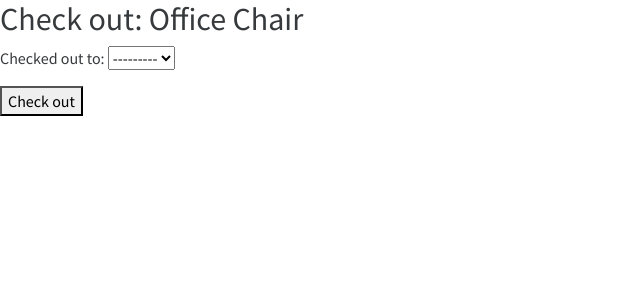
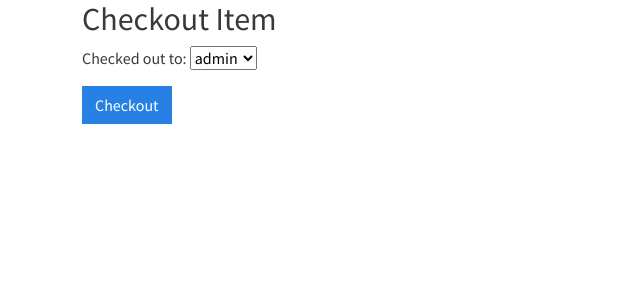
Before and after one commit to kcurt123/CIS281, a Django app: page /inventory/2/checkout/ in a window 1280 px wide. Shown: the part 56-356 px from the top of the page, without its empty margins (0-640 px from the left). Run offline with Django 5.2, Linux system fonts and the light colour scheme; a user stored in the database is signed in; data comes from the database, SQL or seed files in the repository; both versions use the stored data as it was after the commit; some libraries are stand-ins or nearby versions.

Commit message:
moved stuff around

```diff
--- a/inventory_management/inventory/templates/inventory/base.html
+++ b/inventory_management/inventory/templates/inventory/base.html
@@ -4,7 +4,7 @@
 <head>
     <meta charset="UTF-8">
     <meta name="viewport" content="width=device-width, initial-scale=1.0">
-    <link href="{% static 'bootstrap.min.css' %}" rel="stylesheet">
+    <link href="{% static 'css/bootstrap.min.css' %}" rel="stylesheet">
     <title>Document</title>
 </head>
 <body>
@@ -12,7 +12,7 @@
     {% block content %}
     {% endblock %}
 
-    <script src="{% static 'bootstrap.bundle.min.js' %}"
+    <script src="{% static 'js/bootstrap.bundle.min.js' %}"
             integrity="sha384-A3rJD856KowSb7dwlZdYEkO39Gagi7vIsF0jrRAoQmDKKtQBHUuLZ9AsSv4jD4Xa"
             crossorigin="anonymous">
     </script>
--- a/inventory_management/inventory/templates/inventory/checkout_item.html
+++ b/inventory_management/inventory/templates/inventory/checkout_item.html
@@ -2,10 +2,12 @@
 {% load crispy_forms_tags %}
 
 {% block content %}
-<h2>Check out: {{ item.name }}</h2>
-<form method="post">
-    {% csrf_token %}
-    {{ form.as_p }}
-    <button type="submit">Check out</button>
-</form>
+<div class="container">
+    <h2>Checkout Item</h2>
+    <form method="post">
+        {% csrf_token %}
+        {{ form.as_p }}
+        <button type="submit" class="btn btn-primary">Checkout</button>
+    </form>
+</div>
 {% endblock content %}
--- a/inventory_management/inventory/templates/inventory/item_form.html
+++ b/inventory_management/inventory/templates/inventory/item_form.html
@@ -3,8 +3,8 @@
 {% load static %}
 
 {% block javascript %}
-<script src="https://cdn.rawgit.com/serratus/quaggaJS/0420d5e0/dist/quagga.min.js"></script>
-<script src="{% static 'camera.js' %}"></script>
+<script src="{% static 'js/bootstrap.bundle.min.js' %}" ></script>
+<script src="{% static 'js/camera.js' %}"></script>
 {% endblock javascript %}
 
 {% block content %}
--- a/inventory_management/inventory/views.py
+++ b/inventory_management/inventory/views.py
@@ -13,6 +13,7 @@ from django.http import JsonResponse
 from django.views.decorators.csrf import csrf_exempt
 from django.utils.decorators import method_decorator
 from django.http import HttpResponseBadRequest
+from django.utils import timezone
 import json
 
 class Index(TemplateView):
@@ -156,7 +157,7 @@ def check_item_by_barcode(request):
     return JsonResponse({'error': 'This endpoint only accepts POST requests.'}, status=405)
 
 @login_required
-@permission_required('inventory.can_checkout', raise_exception=True)
+@permission_required('inventory.can_checkout_items', raise_exception=True)
 def checkout_item(request, item_id):
     item = InventoryItem.objects.get(pk=item_id)
     if request.method == 'POST':
@@ -164,10 +165,19 @@ def checkout_item(request, item_id):
         if form.is_valid():
             checkout = form.save(commit=False)
             checkout.item = item
+            checkout.checked_out_at = timezone.now()
             checkout.save()
-            return redirect('inventory/dashboard.html')
+
+            # Update InventoryItem checkout status
+            item.is_checked_out = True
+            item.last_checked_out_by = request.user
+            item.last_checked_out_at = timezone.now()
+            item.save()
+
+            messages.success(request, 'Item successfully checked out.')
+            return redirect('dashboard')
     else:
-        form = CheckoutForm()
+        form = CheckoutForm(initial={'checked_out_to': request.user})
     return render(request, 'inventory/checkout_item.html', {'form': form, 'item': item})
 
 def items_out_list(request):
```
Also changed, not shown: inventory_management/db.sqlite3, inventory_management/inventory/static/css/bootstrap.min.css (renamed from inventory_management/inventory/static/bootstrap.min.css), inventory_management/inventory/static/js/bootstrap.bundle.min.js (renamed from inventory_management/inventory/static/bootstrap.bundle.min.js), inventory_management/inventory/static/js/camera.js (renamed from inventory_management/inventory/static/camera.js), 2 other files.
